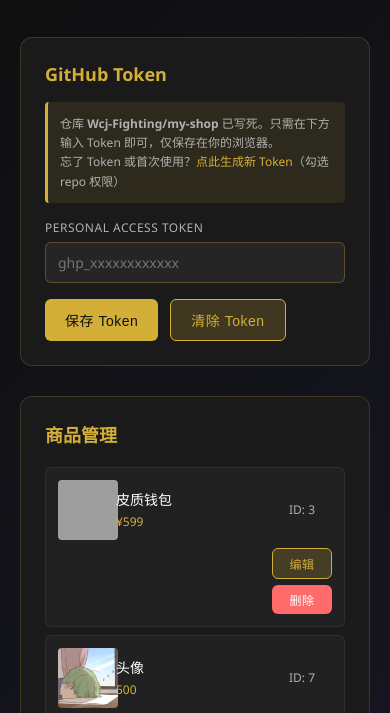
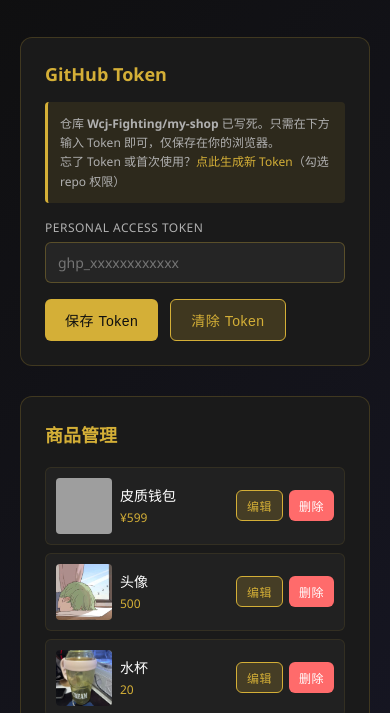
Before and after one commit to Wcj-Fighting/my-shop, a plain HTML site: page admin.html in a window 390 px wide. Shown: the part 91-804 px from the top of the page. Drawn offline with Linux system fonts and the light colour scheme; grey boxes are pictures that could not be loaded.

Commit message:
Update mobile admin layout

```diff
--- a/admin.html
+++ b/admin.html
@@ -245,7 +245,7 @@
 
         .product-item {
             display: grid;
-            grid-template-columns: 60px 1fr 100px 100px 80px;
+            grid-template-columns: 60px minmax(0, 1fr) auto;
             gap: 12px;
             align-items: center;
             padding: 12px;
@@ -267,12 +267,16 @@
             display: flex;
             flex-direction: column;
             gap: 4px;
+            min-width: 0;
         }
 
         .product-item-name {
             font-size: 14px;
             color: var(--text-primary);
             font-weight: 500;
+            overflow: hidden;
+            text-overflow: ellipsis;
+            white-space: nowrap;
         }
 
         .product-item-price {
@@ -280,9 +284,14 @@
             color: var(--accent-gold);
         }
 
+        .product-item-id {
+            display: none;
+        }
+
         .product-item-actions {
             display: flex;
             gap: 6px;
+            justify-content: flex-end;
         }
 
         .product-item-actions button {
@@ -320,7 +329,7 @@
             object-fit: cover;
             background: rgba(255, 255, 255, 0.05);
             border: 1px solid rgba(212, 175, 55, 0.2);
-            margin-top: 8px;
+            margin: 8px auto 12px;
         }
 
         .form-actions {
@@ -345,13 +354,23 @@
             }
 
             .product-item {
-                grid-template-columns: 50px 1fr 60px;
+                grid-template-columns: 56px minmax(0, 1fr) auto;
                 gap: 8px;
+                padding: 10px;
+            }
+
+            .product-item img {
+                width: 56px;
+                height: 56px;
             }
 
             .product-item-actions {
-                grid-column: 3;
-                flex-direction: column;
+                flex-direction: row;
+                gap: 6px;
+            }
+
+            .product-item-actions button {
+                padding: 6px 10px;
             }
 
             .form-row {
@@ -410,9 +429,9 @@
                     <div class="form-group">
                         <label>商品图片</label>
                         <input type="file" id="imageFile" accept="image/*" style="display: none;" onchange="handleImageUpload(this.files[0])">
+                        <img id="imagePreview" class="preview-image" style="display: none;">
                         <button type="button" class="btn-secondary" onclick="document.getElementById('imageFile').click()" style="margin-bottom: 8px;">📷 拍照 / 从相册选择</button>
-                        <input type="text" id="productImage" placeholder="或粘贴图片 URL" oninput="previewImage()">
-                        <img id="imagePreview" class="preview-image" style="display: none;">
+                        <input type="hidden" id="productImage" oninput="previewImage()">
                     </div>
                 </div>
                 <div class="form-actions">
@@ -506,7 +525,7 @@
                         <div class="product-item-name">${product.name}</div>
                         <div class="product-item-price">${product.price}</div>
                     </div>
-                    <div style="text-align: center; font-size: 12px; color: var(--text-secondary);">ID: ${product.id}</div>
+                    <div class="product-item-id">ID: ${product.id}</div>
                     <div class="product-item-actions">
                         <button class="btn-secondary" onclick="editProduct(${product.id})">编辑</button>
                         <button class="btn-danger" onclick="deleteProduct(${product.id})">删除</button>
```
Also changed, not shown: AGENTS.md (added, +9 -0 lines), index.html (+1 -1 lines).
